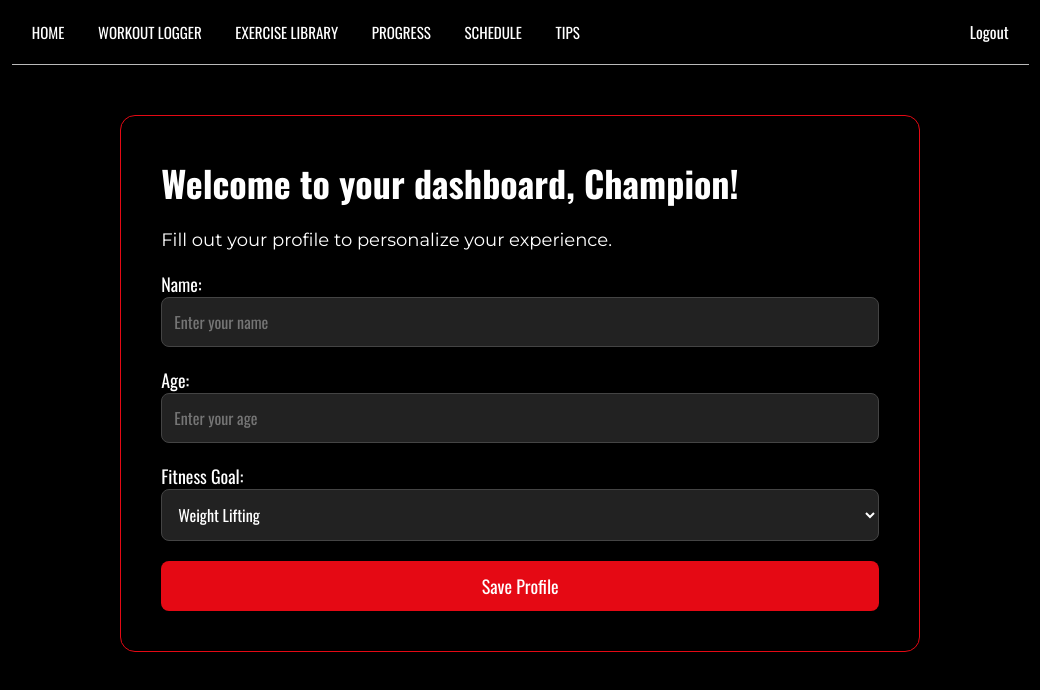
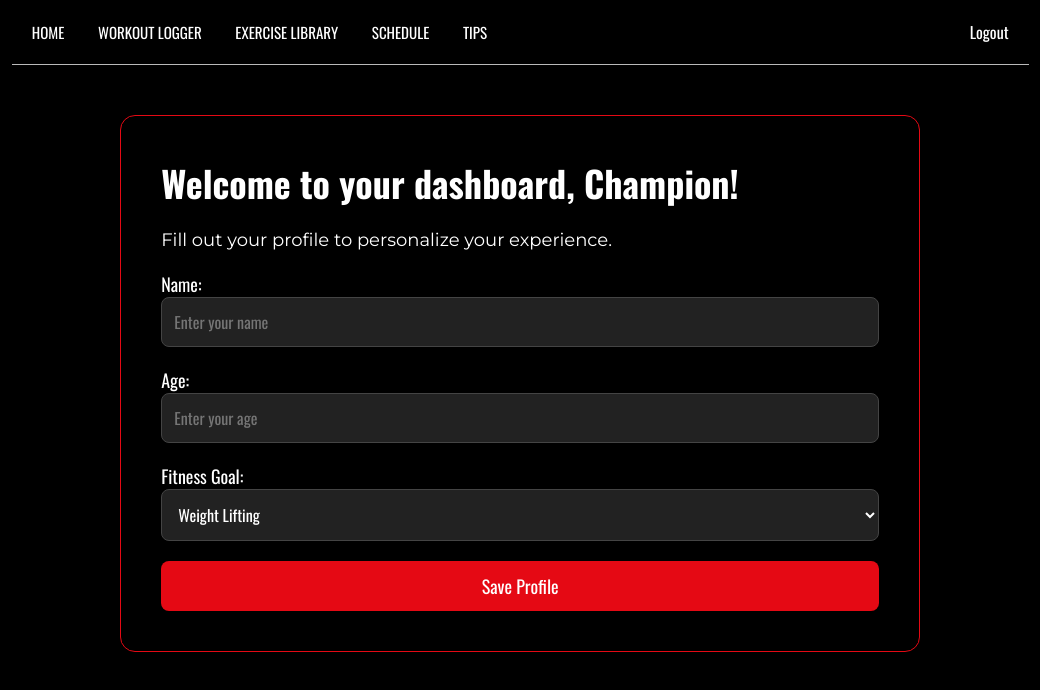
Before and after one commit to UnitaryIron/Synergy-Fit, a website: page dashboard.html in a window 1280 px wide. Shown: the whole page, without its empty margins (139-1179 px from the left). Drawn offline with nearby package versions, Linux system fonts and the light colour scheme.

Commit message:
Update dashboard.html

```diff
--- a/dashboard.html
+++ b/dashboard.html
@@ -16,8 +16,7 @@
         <li><a href="dashboard.html">HOME</a></li>
         <li><a href="workout.html">WORKOUT LOGGER</a></li>
         <li><a href="library.html">EXERCISE LIBRARY</a></li>
-        <li><a href="#">PROGRESS</a></li>
-        <li><a href="#">SCHEDULE</a></li>
+        <li><a href="schedule.html">SCHEDULE</a></li>
         <li><a href="#">TIPS</a></li>
       </ul>
       <button onclick="logout()">Logout</button>
```
